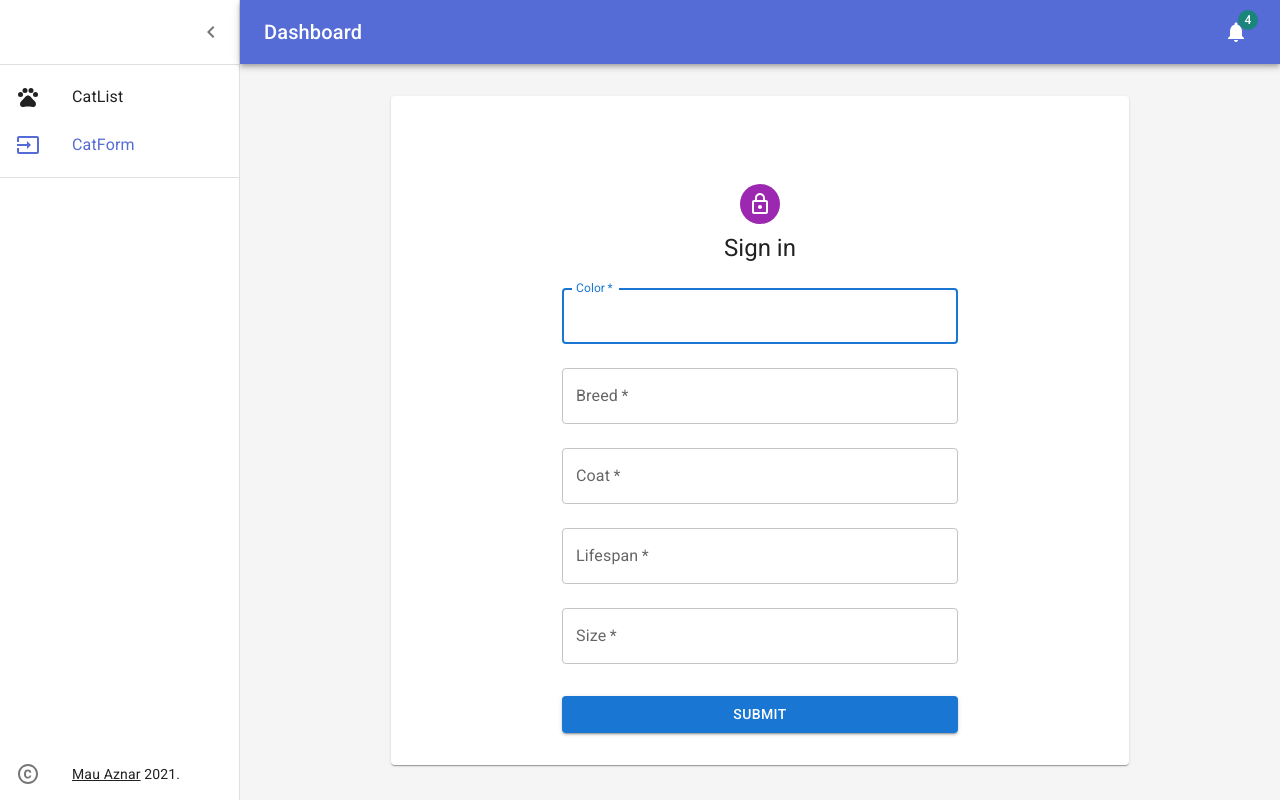
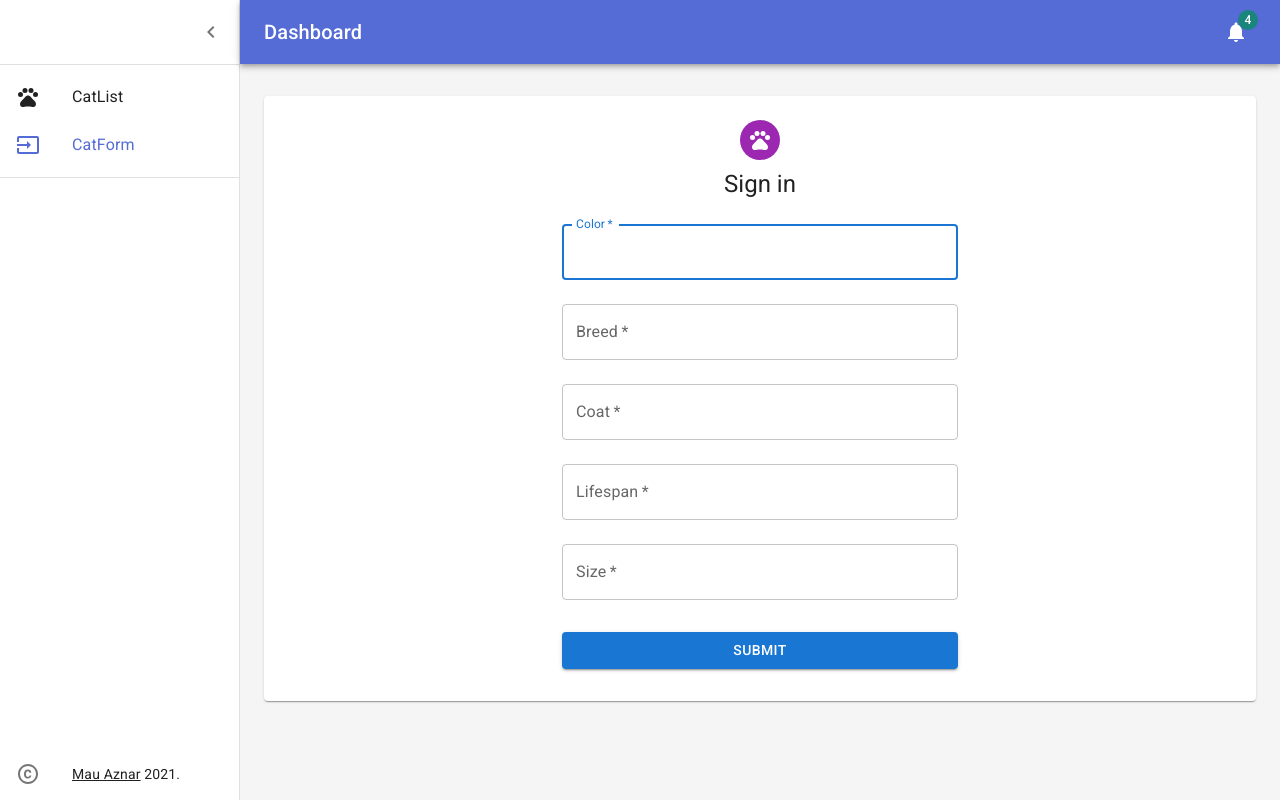
Before and after one commit to mauricioaznar/react-s-todo, a React (Create React App) app: page /catForm in a window 1280 px wide. Built offline with nearby package versions, Linux system fonts and the light colour scheme.

Commit message:
dashboard merge

```diff
--- a/src/App.tsx
+++ b/src/App.tsx
@@ -23,7 +23,6 @@ import CatForm from "./templates/cat-list/CatForm";
 import {
     Badge,
     Container,
-    CssBaseline,
     Divider,
     Grid,
     IconButton,
@@ -98,7 +97,6 @@ export default function App() {
 
     return (
         <Box sx={{ display: 'flex' }}>
-            <CssBaseline />
             <AppBar position="absolute" open={open}>
                 <Toolbar
                     sx={{
@@ -189,15 +187,17 @@ export default function App() {
                 }}
             >
                 <Toolbar />
-                <Container maxWidth="xl" sx={{ mt: 4, mb: 4 }}>
+                <Container maxWidth="lg" sx={{ mt: 4, mb: 4 }}>
                     <Grid container spacing={3} justifyContent={'center'}>
                         {/* Chart */}
-                        <Grid item xs={12} md={8} lg={9}>
+                        <Grid item xs>
                             <Paper
                                 sx={{
                                     p: 2,
                                     display: 'flex',
                                     flexDirection: 'column',
+                                    justifyContent: 'start',
+                                    minHeight: '50vh'
                                 }}
                             >
                                 <Switch>
--- a/src/templates/cat-list/CatForm.tsx
+++ b/src/templates/cat-list/CatForm.tsx
@@ -4,7 +4,7 @@ import Button from '@mui/material/Button';
 import CssBaseline from '@mui/material/CssBaseline';
 import TextField from '@mui/material/TextField';
 import Box from '@mui/material/Box';
-import LockOutlinedIcon from '@mui/icons-material/LockOutlined';
+import PetsIcon from '@mui/icons-material/Pets';
 import Typography from '@mui/material/Typography';
 import Container from '@mui/material/Container';
 import {createTheme, ThemeProvider} from '@mui/material/styles';
@@ -17,6 +17,7 @@ const theme = createTheme();
 export default function SignIn() {
 
     const history = useHistory()
+    const [isDisabled, setIsDisabled] = useState(false)
 
     // @ts-ignore
     const cat = history.location.state?.cat as GetCatsQuery["cats"][number] || undefined
@@ -33,7 +34,7 @@ export default function SignIn() {
     // eslint-disable-next-line no-undef
     const handleSubmit = async (event: React.FormEvent<HTMLFormElement>) => {
         event.preventDefault();
-        // eslint-disable-next-line no-undef
+        setIsDisabled(true)
 
         const options = {
             catInput: {
@@ -85,14 +86,13 @@ export default function SignIn() {
                 <CssBaseline/>
                 <Box
                     sx={{
-                        marginTop: 8,
                         display: 'flex',
                         flexDirection: 'column',
                         alignItems: 'center',
                     }}
                 >
                     <Avatar sx={{m: 1, bgcolor: 'secondary.main'}}>
-                        <LockOutlinedIcon/>
+                        <PetsIcon/>
                     </Avatar>
                     <Typography component="h1" variant="h5">
                         Sign in
@@ -154,6 +154,7 @@ export default function SignIn() {
                             onChange={(e) => { setSize(e.target.value) }}
                         />
                         <Button
+                            disabled={isDisabled}
                             type="submit"
                             fullWidth
                             variant="contained"
--- a/src/templates/cat-list/index.tsx
+++ b/src/templates/cat-list/index.tsx
@@ -22,9 +22,9 @@ import Grid from "@mui/material/Grid";
 import {useState} from "react";
 
 
-export default function CatList () {
+export default function CatList() {
     const history = useHistory()
-    const { data, loading } = useGetCatsQuery()
+    const {data, loading} = useGetCatsQuery()
 
 
     if (loading) {
@@ -32,15 +32,13 @@ export default function CatList () {
     }
 
 
-
     function handleCreateClick() {
         history.push('/catForm')
     }
 
 
-
     return (
-        <Container maxWidth="lg" sx={{ mt: 4, mb: 4 }}>
+        <Container maxWidth="lg" sx={{mt: 4, mb: 4}}>
             <Grid container alignItems={'center'}>
                 <Grid item xs>
                     <h2>
@@ -48,16 +46,15 @@ export default function CatList () {
                     </h2>
                 </Grid>
                 <Grid item>
-                    <Fab color="primary" aria-label="add" onClick={handleCreateClick}>
-                        <AddIcon />
+                    <Fab size={'small'} color="primary" aria-label="add" onClick={handleCreateClick}>
+                        <AddIcon/>
                     </Fab>
                 </Grid>
             </Grid>
             <Grid container spacing={3}>
                 <Grid item xs={12}>
-                    <Paper sx={{ p: 2, display: 'flex', flexDirection: 'column' }}>
                     <TableContainer component={Paper}>
-                            <Table sx={{ minWidth: 650 }} size="small" aria-label="a dense table">
+                        <Table sx={{minWidth: 650}} size="small" aria-label="a dense table">
                             <TableHead>
                                 <TableRow>
                                     <TableCell>Breed</TableCell>
@@ -78,7 +75,6 @@ export default function CatList () {
                             </TableBody>
                         </Table>
                     </TableContainer>
-                    </Paper>
                 </Grid>
             </Grid>
         </Container>
@@ -86,7 +82,7 @@ export default function CatList () {
 }
 
 
-function CatRow ({cat}: { cat: GetCatsQuery["cats"][number]} ) {
+function CatRow({cat}: { cat: GetCatsQuery["cats"][number] }) {
     const [isDisabled, setDisabled] = useState(false)
 
     const [deleteCatMutation] = useDeleteCatMutation({
@@ -96,9 +92,8 @@ function CatRow ({cat}: { cat: GetCatsQuery["cats"][number]} ) {
     const history = useHistory()
 
     function handleEditClick(cat: GetCatsQuery["cats"][number]) {
-        history.push('/catForm', { cat })
+        history.push('/catForm', {cat})
     }
-
 
 
     async function onDelete(cat: GetCatsQuery["cats"][number]) {
@@ -113,7 +108,7 @@ function CatRow ({cat}: { cat: GetCatsQuery["cats"][number]} ) {
     return (
         <TableRow
             key={cat.breed}
-            sx={{ '&:last-child td, &:last-child th': { border: 0 } }}
+            sx={{'&:last-child td, &:last-child th': {border: 0}}}
         >
             <TableCell>
                 {cat.breed}
@@ -132,15 +127,17 @@ function CatRow ({cat}: { cat: GetCatsQuery["cats"][number]} ) {
             <TableCell>
                 <IconButton
                     size={'small'}
-                    onClick={ () => {
+                    onClick={() => {
                         handleEditClick(cat)
-                    } }>
+                    }}>
                     <CreateIcon fontSize={'small'}/>
                 </IconButton>
                 <IconButton
                     disabled={isDisabled}
                     size={'small'}
-                    onClick={ () => { onDelete(cat) } }>
+                    onClick={() => {
+                        onDelete(cat)
+                    }}>
                     <DeleteIcon fontSize={'small'}/>
                 </IconButton>
             </TableCell>
```
Lines whose indentation alone changed are shown as unchanged.
